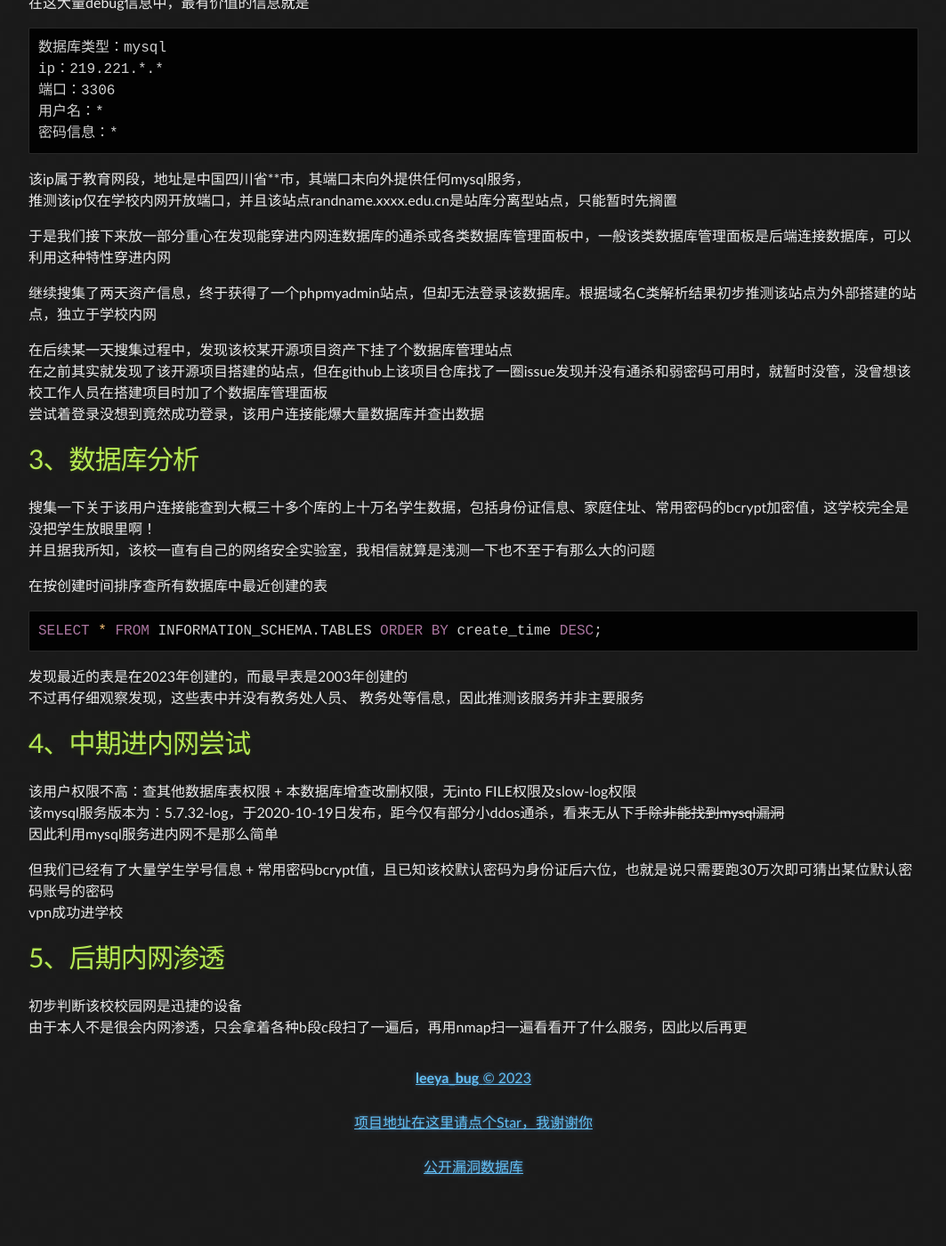
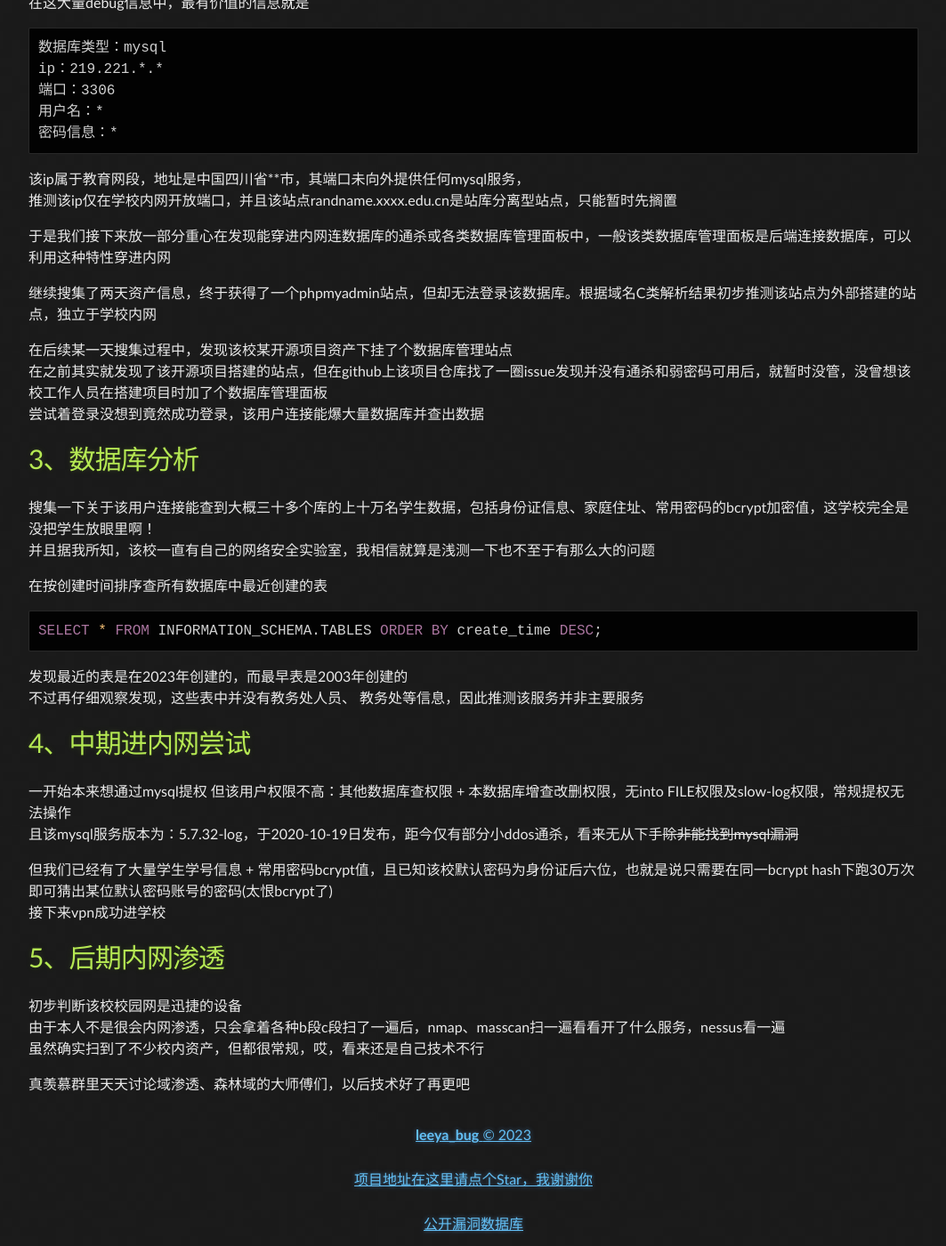
Before and after one commit to Leeyangee/leeyangee.github.io, a Jekyll site: the page built from _posts/2023-06-20-SRC干货 某教育资产经典渗透-漏洞链从外网打到内网直接打穿.md, in a window 1280 px wide and 1400 px high, scrolled down 668 px. Shown: the whole window at 89% size, without its empty margins (108-1171 px from the left). Built offline with Jekyll 4.4.1, drawn with Linux system fonts in a browser that asks for light colours; before the commit the page ends 2004 px from its top, so only the background shows below that; some of the changed text lies outside the part shown.

Commit message:
Update 2023-06-20-SRC干货 某教育资产经典渗透-漏洞链从外网打到内网直接打穿.md

```diff
--- a/_posts/2023-06-20-SRC干货 某教育资产经典渗透-漏洞链从外网打到内网直接打穿.md
+++ b/_posts/2023-06-20-SRC干货 某教育资产经典渗透-漏洞链从外网打到内网直接打穿.md
@@ -6,8 +6,8 @@ published: true
 
 # [](#header-1)0、前言
 
-这是一次对普通高等学校教育资产的渗透测试经历，总体而言并不难，并未涉及到某些出人意料的操作
-因为是过于典型的外网渗透例子且夹带了部分内网渗透，因此把它记录下来
+这是一次对高等学校教育资产的渗透测试经历，总体而言并不有趣，并未涉及到某些出人意料的操作
+因为是过于典型的外网渗透例子且夹带了一点点内网渗透，因此把它记录下来
 
 # [](#header-1)1、前期资产搜集
 
@@ -54,7 +54,7 @@ ip：219.221.*.*
 继续搜集了两天资产信息，终于获得了一个phpmyadmin站点，但却无法登录该数据库。根据域名C类解析结果初步推测该站点为外部搭建的站点，独立于学校内网
 
 在后续某一天搜集过程中，发现该校某开源项目资产下挂了个数据库管理站点
-在之前其实就发现了该开源项目搭建的站点，但在github上该项目仓库找了一圈issue发现并没有通杀和弱密码可用时，就暂时没管，没曾想该校工作人员在搭建项目时加了个数据库管理面板
+在之前其实就发现了该开源项目搭建的站点，但在github上该项目仓库找了一圈issue发现并没有通杀和弱密码可用后，就暂时没管，没曾想该校工作人员在搭建项目时加了个数据库管理面板
 尝试着登录没想到竟然成功登录，该用户连接能爆大量数据库并查出数据
 
 # [](#header-1)3、数据库分析
@@ -71,14 +71,17 @@ SELECT * FROM INFORMATION_SCHEMA.TABLES ORDER BY create_time DESC;
 
 # [](#header-1)4、中期进内网尝试
 
-该用户权限不高：查其他数据库表权限 + 本数据库增查改删权限，无into FILE权限及slow-log权限
-该mysql服务版本为：5.7.32-log，于2020-10-19日发布，距今仅有部分小ddos通杀，看来无从下手~~除非能找到mysql漏洞~~
-因此利用mysql服务进内网不是那么简单
+一开始本来想通过mysql提权
+但该用户权限不高：其他数据库查权限 + 本数据库增查改删权限，无into FILE权限及slow-log权限，常规提权无法操作
+且该mysql服务版本为：5.7.32-log，于2020-10-19日发布，距今仅有部分小ddos通杀，看来无从下手~~除非能找到mysql漏洞~~
 
-但我们已经有了大量学生学号信息 + 常用密码bcrypt值，且已知该校默认密码为身份证后六位，也就是说只需要跑30万次即可猜出某位默认密码账号的密码
-vpn成功进学校
+但我们已经有了大量学生学号信息 + 常用密码bcrypt值，且已知该校默认密码为身份证后六位，也就是说只需要在同一bcrypt hash下跑30万次即可猜出某位默认密码账号的密码(太恨bcrypt了)
+接下来vpn成功进学校
 
 # [](#header-1)5、后期内网渗透
 
 初步判断该校校园网是迅捷的设备
-由于本人不是很会内网渗透，只会拿着各种b段c段扫了一遍后，再用nmap扫一遍看看开了什么服务，因此以后再更
+由于本人不是很会内网渗透，只会拿着各种b段c段扫了一遍后，nmap、masscan扫一遍看看开了什么服务，nessus看一遍
+虽然确实扫到了不少校内资产，但都很常规，哎，看来还是自己技术不行
+
+真羡慕群里天天讨论域渗透、森林域的大师傅们，以后技术好了再更吧
```
